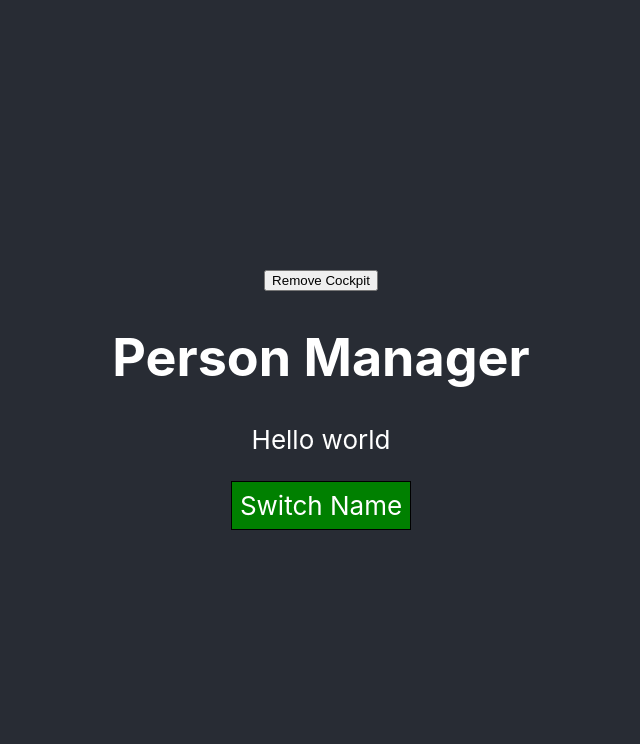
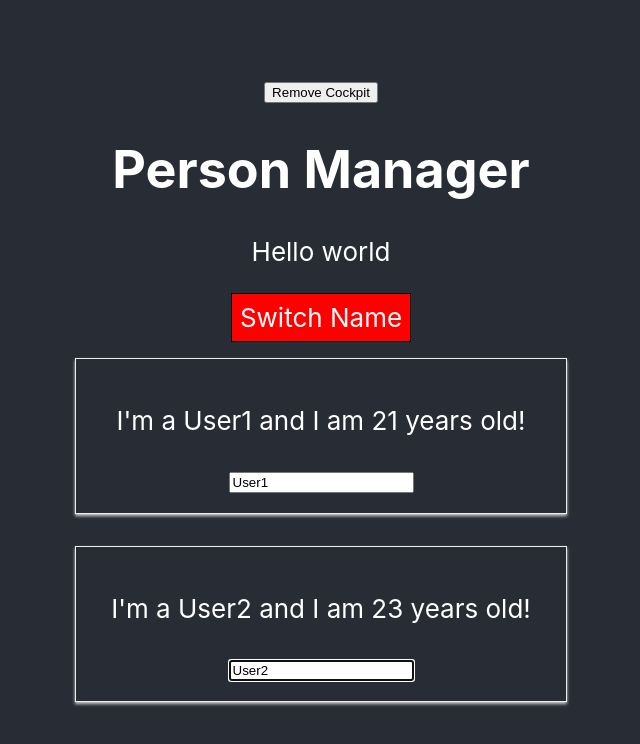
Before and after one commit to RodrigoTomeES/react-complete-guide, a React (Create React App) app: page / in a window 1280 px wide. Shown: the top 744 px of the page, without its empty margins (319-959 px from the left). Built offline with nearby package versions, Linux system fonts and the light colour scheme.

Commit message:
Using Ref

```diff
--- a/package.json
+++ b/package.json
@@ -5,6 +5,7 @@
   "homepage": "https://rodrigotomees.github.io/react-complete-guide",
   "dependencies": {
     "babel-loader": "^8.0.6",
+    "prop-types": "^15.7.2",
     "radium": "^0.26.0",
     "react": "^16.11.0",
     "react-dom": "^16.11.0",
--- a/src/components/Cockpit/Cockpit.js
+++ b/src/components/Cockpit/Cockpit.js
@@ -1,13 +1,16 @@
-import React, { useEffect } from 'react';
+import React, { useEffect, useRef } from 'react';
 import classes from './Cockpit.module.css';
 
 const Cockpit = (props) => {
+    const toggleBtnRef = useRef(null);
+
     useEffect(() => {
         console.log('[Cockpit.js] useEffect');
         // Http request...
-        setTimeout(() => {
-            alert('Hello World!');
-        }, 1000);
+        // setTimeout(() => {
+        //     alert('Hello World!');
+        // }, 1000);
+        toggleBtnRef.current.click();
         return () => {
             console.log('[Cockpit.js] cleanup work in useEffect');
         };
@@ -46,6 +49,7 @@
             <button
                 className={buttonStyle.join(" ")}
                 onClick={props.toggled}
+                ref={toggleBtnRef}
             >
                 Switch Name
             </button>
--- a/src/components/Persons/Person/Person.js
+++ b/src/components/Persons/Person/Person.js
@@ -1,9 +1,25 @@
 import React, {Component} from 'react';
+import PropTypes from 'prop-types';
+
 import classes from './Person.module.css';
 import withClass from '../../../hoc/withClass';
 import Aux from '../../../hoc/Auxiliary';
 
 class Person extends Component {
+    // New version to use Refs
+    constructor(props) {
+        super(props);
+        this.inputElementRef = React.createRef();
+    }
+
+    componentDidMount() {
+        // Old version to use Refs
+        // this.inputElement.focus();
+
+        //New version to use Refs
+        this.inputElementRef.current.focus();
+    }
+
     render() {
         console.log('[Person.js] rendering...');
         // const rnd = Math.random();
@@ -14,12 +30,28 @@
 
         return (
             <Aux>
-                <p onClick={this.props.click}>I'm a {this.props.name} and I am {this.props.age} years old!</p>
+                <p onClick={this.props.clicked}>I'm a {this.props.name} and I am {this.props.age} years old!</p>
                 <p>{this.props.children}</p>
-                <input type="text" onChange={this.props.changed} value={this.props.name}/>
+                <input
+                    type="text"
+                    onChange={this.props.changed}
+                    value={this.props.name}
+                    // Old version to use Refs
+                    // ref={(inputEL) => {this.inputElement = inputEL}}
+
+                    //New version to use Refs
+                    ref={this.inputElementRef}
+                />
             </Aux>
         );
     }
 }
 
+Person.propTypes = {
+    name: PropTypes.string,
+    age: PropTypes.number,
+    clicked: PropTypes.func,
+    changed: PropTypes.func
+}
+
 export default withClass(Person, classes.Person);
--- a/src/components/Persons/Persons.js
+++ b/src/components/Persons/Persons.js
@@ -38,7 +38,7 @@
                             <Person
                                 name = {person.name}
                                 age = {person.age}
-                                click = {() => this.props.clicked(index)}
+                                clicked = {() => this.props.clicked(index)}
                                 changed = {(event) => this.props.changed(event, person.id)}/>
                         </ErrorBoundary>
             })
--- a/src/containers/App.js
+++ b/src/containers/App.js
@@ -13,8 +13,8 @@
 
   state = {
     persons: [
-      {id: '1', name: "User1", age: 21},
-      {id: '2', name: "User2",  age: 23}
+      {id: '1', name: 'User1', age: 21},
+      {id: '2', name: 'User2',  age: 23}
     ],
     otherProperty: 'Other property',
     showPersons: false,
```
Also changed, not shown: 1 other file (tests, documents, lock files or other folders).
